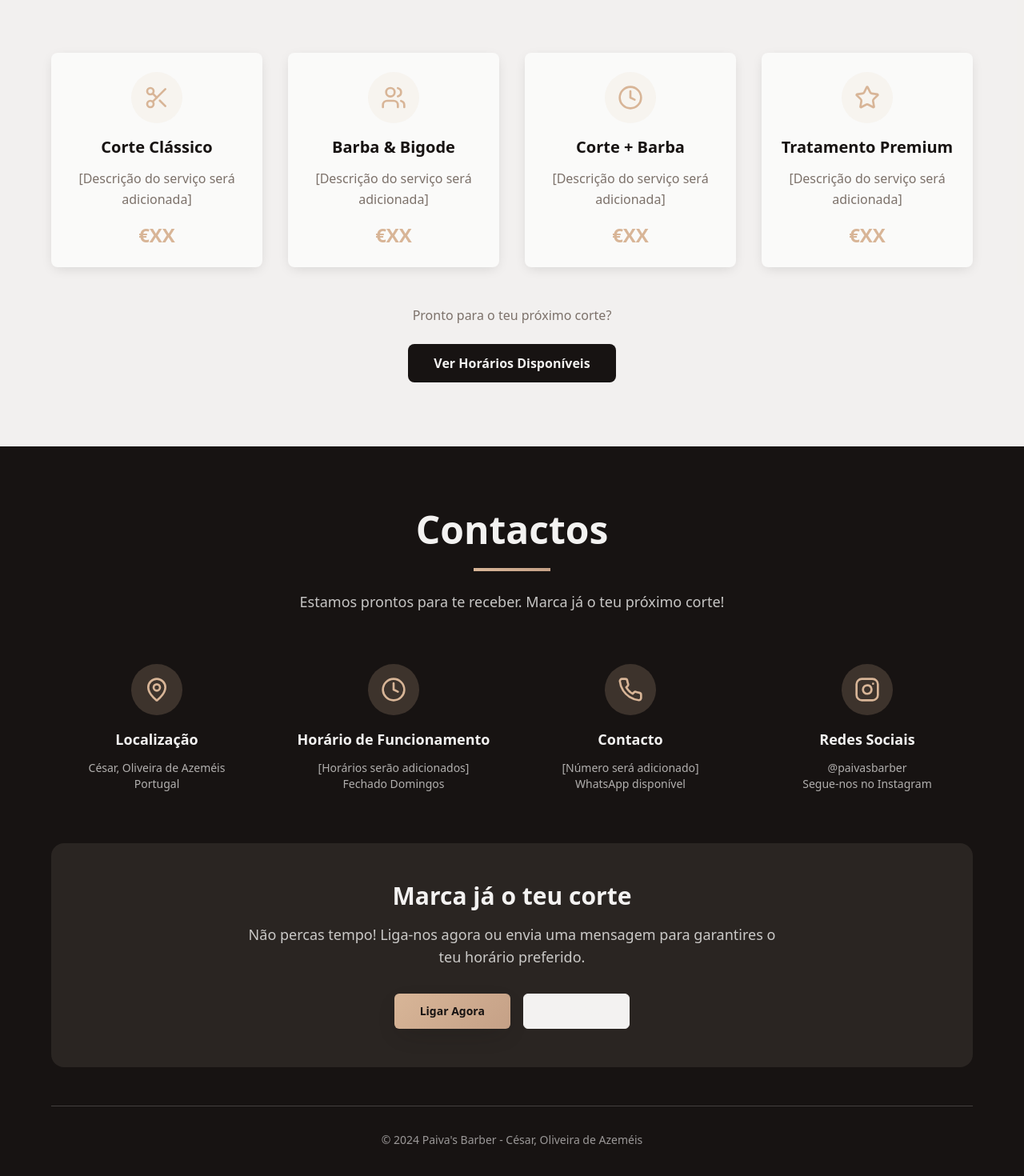
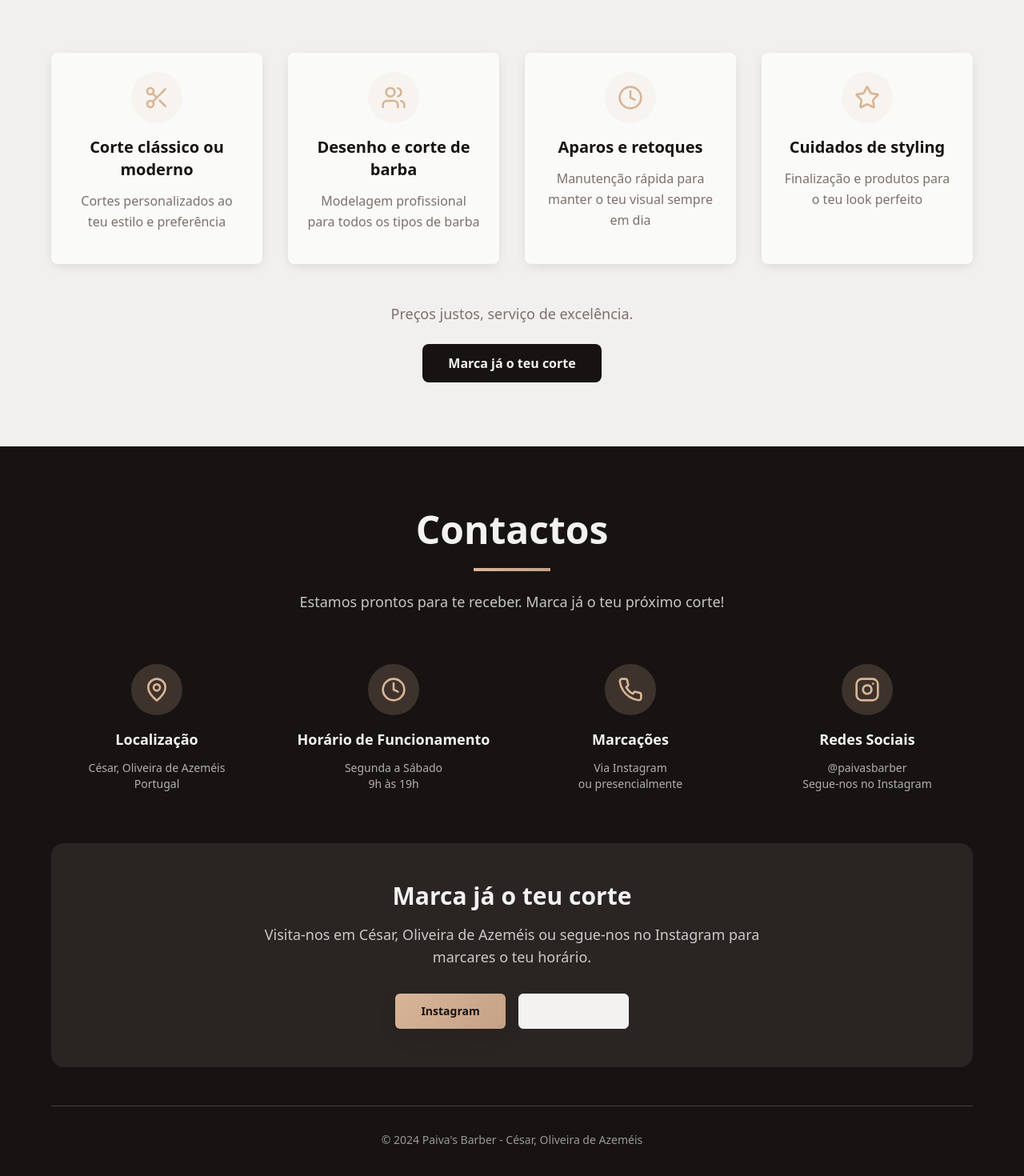
Before and after one commit to wizzynoise/paivas-barbearia-layout, a React (Vite) app: page / in a window 1280 px wide. Shown: the part 1677-3147 px from the top of the page at 80% size. Built offline with nearby package versions, Linux system fonts and the light colour scheme.

Commit message:
Update Services and Contact sections
Add Portuguese content to the Services and Contact sections, including service list, pricing, location, hours, and booking information.

```diff
--- a/src/components/sections/ContactSection.tsx
+++ b/src/components/sections/ContactSection.tsx
@@ -11,12 +11,12 @@ const ContactSection = () => {
     {
       icon: Clock,
       title: "Horário de Funcionamento",
-      details: ["[Horários serão adicionados]", "Fechado Domingos"],
+      details: ["Segunda a Sábado", "9h às 19h"],
     },
     {
       icon: Phone,
-      title: "Contacto",
-      details: ["[Número será adicionado]", "WhatsApp disponível"],
+      title: "Marcações",
+      details: ["Via Instagram", "ou presencialmente"],
     },
     {
       icon: Instagram,
@@ -68,14 +68,14 @@ const ContactSection = () => {
               Marca já o teu corte
             </h3>
             <p className="text-cream/80 text-lg mb-8 max-w-2xl mx-auto">
-              Não percas tempo! Liga-nos agora ou envia uma mensagem para garantires o teu horário preferido.
+              Visita-nos em César, Oliveira de Azeméis ou segue-nos no Instagram para marcares o teu horário.
             </p>
             <div className="space-y-4 sm:space-y-0 sm:space-x-4 sm:flex sm:justify-center">
               <Button variant="hero" size="lg">
-                Ligar Agora
+                Instagram
               </Button>
               <Button variant="outline" size="lg" className="border-cream text-cream hover:bg-cream hover:text-charcoal">
-                WhatsApp
+                Visitar Loja
               </Button>
             </div>
           </div>
--- a/src/components/sections/ServicesSection.tsx
+++ b/src/components/sections/ServicesSection.tsx
@@ -4,27 +4,23 @@ const ServicesSection = () => {
   const services = [
     {
       icon: Scissors,
-      title: "Corte Clássico",
-      description: "[Descrição do serviço será adicionada]",
-      price: "€XX"
+      title: "Corte clássico ou moderno",
+      description: "Cortes personalizados ao teu estilo e preferência",
     },
     {
       icon: Users,
-      title: "Barba & Bigode",
-      description: "[Descrição do serviço será adicionada]",
-      price: "€XX"
+      title: "Desenho e corte de barba",
+      description: "Modelagem profissional para todos os tipos de barba",
     },
     {
       icon: Clock,
-      title: "Corte + Barba",
-      description: "[Descrição do serviço será adicionada]",
-      price: "€XX"
+      title: "Aparos e retoques",
+      description: "Manutenção rápida para manter o teu visual sempre em dia",
     },
     {
       icon: Star,
-      title: "Tratamento Premium",
-      description: "[Descrição do serviço será adicionada]",
-      price: "€XX"
+      title: "Cuidados de styling",
+      description: "Finalização e produtos para o teu look perfeito",
     }
   ];
 
@@ -35,7 +31,7 @@ const ServicesSection = () => {
           {/* Section Header */}
           <div className="text-center mb-16">
             <h2 className="text-4xl md:text-5xl font-bold text-primary mb-6">
-              Serviços
+              Os nossos serviços
             </h2>
             <div className="w-24 h-1 bg-gradient-wood mx-auto mb-6"></div>
             <p className="text-muted-foreground text-lg max-w-2xl mx-auto">
@@ -62,9 +58,6 @@ const ServicesSection = () => {
                     <p className="text-muted-foreground mb-4 leading-relaxed">
                       {service.description}
                     </p>
-                    <div className="text-2xl font-bold text-wood">
-                      {service.price}
-                    </div>
                   </div>
                 </div>
               );
@@ -73,14 +66,14 @@ const ServicesSection = () => {
 
           {/* Call to Action */}
           <div className="text-center mt-12">
-            <p className="text-muted-foreground mb-6">
-              Pronto para o teu próximo corte?
+            <p className="text-muted-foreground mb-6 text-lg font-medium">
+              Preços justos, serviço de excelência.
             </p>
             <a
               href="#contactos"
               className="inline-block px-8 py-3 bg-charcoal text-cream rounded-lg hover:bg-charcoal-light transition-colors font-semibold"
             >
-              Ver Horários Disponíveis
+              Marca já o teu corte
             </a>
           </div>
         </div>
```
